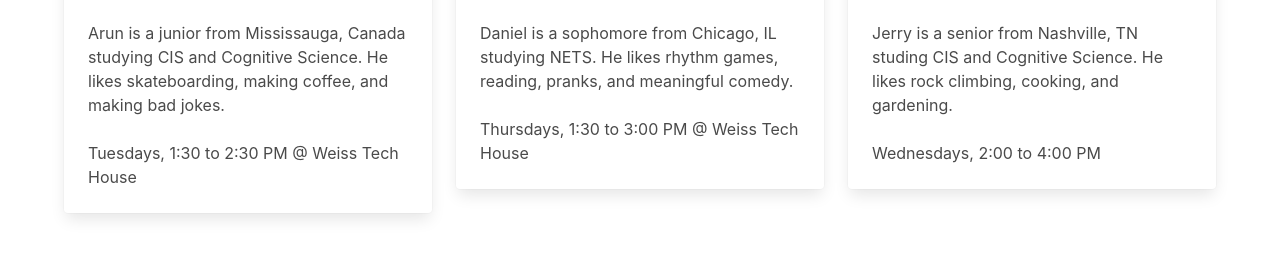
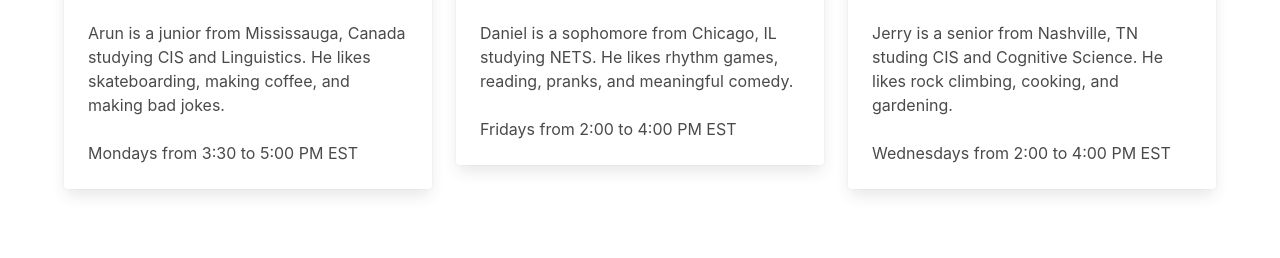
Before and after one commit to CIS192/website, a Gatsby site: page /staff in a window 1280 px wide. Shown: the part 578-836 px from the top of the page. After the commit the page ends 815 px from the top, so only its background shows below. Built offline with nearby package versions, Linux system fonts and the light colour scheme; Gatsby itself is replaced by a stand-in of ours.

Commit message:
actually update OH times

```diff
--- a/src/pages/staff.js
+++ b/src/pages/staff.js
@@ -3,12 +3,12 @@ import Nav from '../components/Nav';
 
 const staff_list = [
   {
-    image: 'https://i.imgur.com/WXIJMsC.png',
+    image: 'https://avatars.githubusercontent.com/u/6424868',
     name: 'Arun Kirubarajan',
     role: 'Instructor',
     bio:
-      'Arun is a junior from Mississauga, Canada studying CIS and Cognitive Science. He likes skateboarding, making coffee, and making bad jokes.',
-    hours: 'Tuesdays, 1:30 to 2:30 PM @ Weiss Tech House',
+      'Arun is a junior from Mississauga, Canada studying CIS and Linguistics. He likes skateboarding, making coffee, and making bad jokes.',
+    hours: 'Mondays from 3:30 to 5:00 PM EST',
   },
   {
     image: 'https://danxtao.com/assets/headshot4-3.png',
@@ -16,14 +16,14 @@ const staff_list = [
     role: 'Teaching Assistant',
     bio:
       'Daniel is a sophomore from Chicago, IL studying NETS. He likes rhythm games, reading, pranks, and meaningful comedy.',
-    hours: 'Thursdays, 1:30 to 3:00 PM @ Weiss Tech House',
+    hours: 'Fridays from 2:00 to 4:00 PM EST',
   },
   {
     image: 'https://i.imgur.com/bgp7xKH.jpg',
     name: 'Jerry Lu',
     role: 'Teaching Assistant',
     bio: 'Jerry is a senior from Nashville, TN studing CIS and Cognitive Science. He likes rock climbing, cooking, and gardening.',
-    hours: 'Wednesdays, 2:00 to 4:00 PM'
+    hours: 'Wednesdays from 2:00 to 4:00 PM EST'
   }
 ];
 
```
